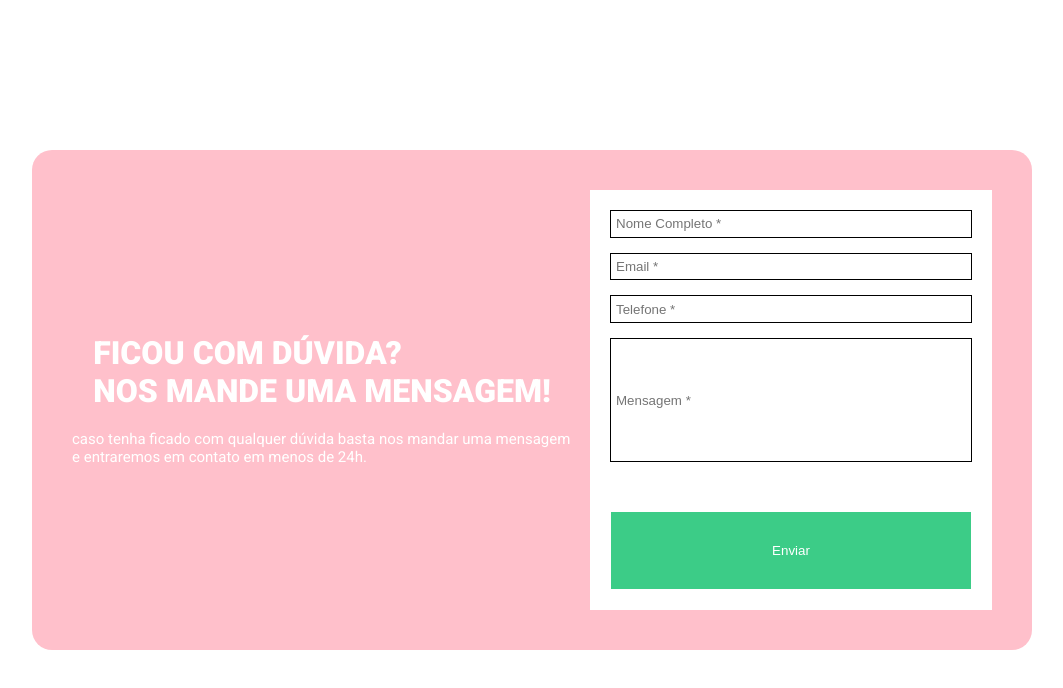
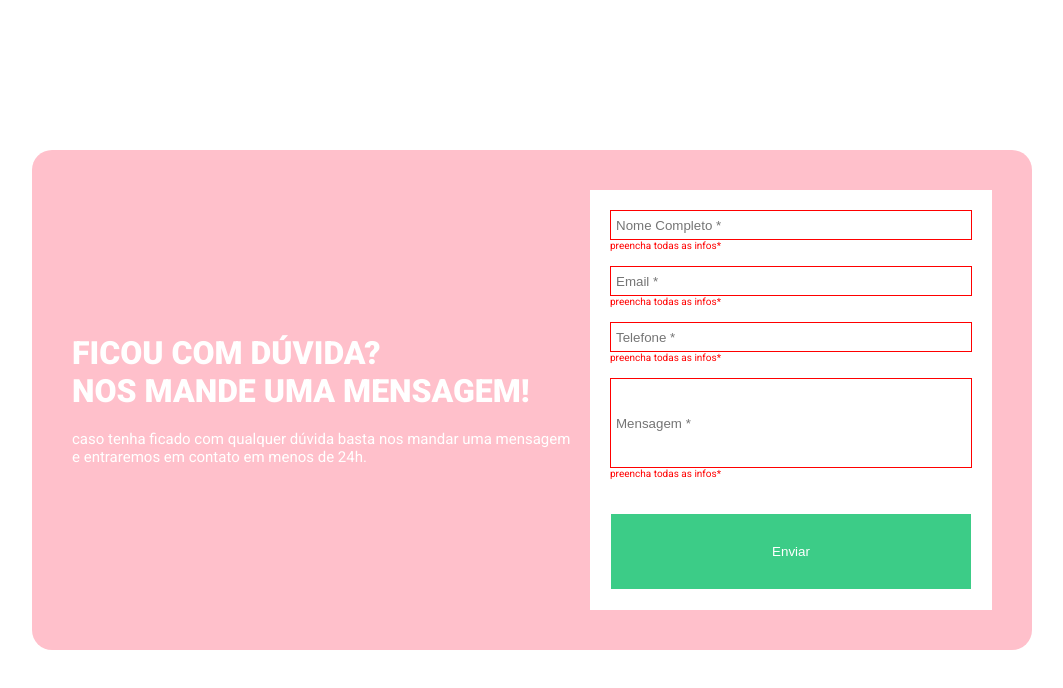
Before and after one commit to felipe-accioly/desafio-form, a plain HTML site: page src/index.html in a window 1280 px wide. Both pictures are taken after a click on the button "Enviar". Shown: the whole page, without its empty margins (108-1171 px from the left). Drawn offline with Linux system fonts and the light colour scheme.

Commit message:
Arrumandoo erro que mudava a cor de apenas um input:text por vez

```diff
--- a/src/css/style.css
+++ b/src/css/style.css
@@ -20,7 +20,6 @@ body{
 .container .informations{
     display: flex;
     flex-direction: column;
-    align-items: center;
     justify-content: center;
     max-width: 500px;
 }
@@ -45,11 +44,35 @@ body{
     padding: 20px;
 }
 
-.container .form .input{
+.container .form .nome{
     border: 1px solid black;
     background-color: #fff;
     height: 30px;
     padding: 5px;
+    width: 100%;
+}
+.container .form .email{
+    border: 1px solid black;
+    background-color: #fff;
+    height: 30px;
+    padding: 5px;
+    width: 100%;
+}
+.container .form .mensagem{
+    border: 1px solid black;
+    background-color: #fff;
+    height: 90px;
+    padding: 5px;
+    width: 100%;
+}
+
+
+.container .form .telefone{
+    border: 1px solid black;
+    background-color: #fff;
+    height: 30px;
+    padding: 5px;
+    width: 100%;
 }
 
 .container .form input[type="text"]:nth-of-type(4){
@@ -61,6 +84,15 @@ body{
     background-color: #fff;
     height: 30px;
     padding: 5px;
+    width: 100%;
+}
+
+.container .form .input-mensagem-error{
+    border: 1px solid red;
+    background-color: #fff;
+    height: 90px;
+    padding: 5px;
+    width: 100%;
 }
 
 
@@ -70,3 +102,26 @@ body{
     color: #fff;
     height: 90px;
 }
+
+
+.obrigatorio-1{
+    display: none;
+}
+
+.obrigatorio-2{
+    display: none;
+}
+
+.obrigatorio-3{
+    display: none;
+}
+
+.obrigatorio-4{
+    display: none;
+}
+
+.obrigatorio-aparece{
+    display: block;
+    color: red;
+    font-size: 10px;
+}
--- a/src/index.html
+++ b/src/index.html
@@ -23,14 +23,26 @@
         </div>
 
         <div class="form">
-            <input type="text" name="nome-completo" id="nome-completo" placeholder="Nome Completo *" class="input">
+            <div class="nome-formulario">
+                <input type="text" name="nome-completo" id="nome-completo" placeholder="Nome Completo *" class="input nome">
+                <p class="obrigatorio-1">preencha todas as infos*</p>
+            </div>
 
-            <input type="text" name="email" id="email" placeholder="Email *" class="input">
+            <div class="email-formulario">
+                <input type="text" name="email" id="email" placeholder="Email *" class="input email">
+                <p class="obrigatorio-2">preencha todas as infos*</p>
+            </div>
 
-            <input type="text" name="telefone" id="telefone" placeholder="Telefone *" class="input">
+            <div class="telefone-formulario">
+                <input type="text" name="telefone" id="telefone" placeholder="Telefone *" class="input telefone">
+                <p class="obrigatorio-3">preencha todas as infos*</p>
+            </div>
 
-            <input type="text" name="mensagem" id="mensagem" placeholder="Mensagem *" class="input">
-            <p>*campos obrigatórios</p>
+            <div class="mensagem-formulario">
+                <input type="text" name="mensagem" id="mensagem" placeholder="Mensagem *" class="input mensagem tam-mensagem">
+                <p class="obrigatorio-4">preencha todas as infos*</p>
+                <p>*campos obrigatórios</p>
+            </div>
 
             <button class="btn" id="btn" onclick="clicarBotao()">Enviar</button>
         </div>
--- a/src/index.js
+++ b/src/index.js
@@ -10,14 +10,67 @@ function clicarBotao() {
     let mensagem = inputMensagem[0].value;
 
     let botao = document.getElementById('btn');
-    botao.addEventListener("click", trocaCor);
-    let inputsVazios = document.querySelector('.input'); //LISTA!
+    let inputNomeVazio = document.querySelector('.nome');
+    let inputEmailVazio = document.querySelector('.email');
+    let inputTelefoneVazio = document.querySelector('.telefone');
+    let inputMensagemVazio = document.querySelector('.mensagem');
 
-    function trocaCor(){
-        if(nomeCompleto === '' || email === '' || telefone === '' || mensagem === ''){
+    let campoObrigatorio1 = document.querySelector('.obrigatorio-1');
+    let campoObrigatorio2 = document.querySelector('.obrigatorio-2');
+    let campoObrigatorio3 = document.querySelector('.obrigatorio-3');
+    let campoObrigatorio4 = document.querySelector('.obrigatorio-4');
 
-            inputsVazios.classList.remove("input")
-            inputsVazios.classList.add("input-error")
-        }
+    if(nomeCompleto === '' || email === '' || telefone === '' || mensagem === ''){
+        inputNomeVazio.classList.remove("nome");
+        inputNomeVazio.classList.add("input-error");
+
+        campoObrigatorio1.classList.remove("obrigatorio-1")
+        campoObrigatorio1.classList.add("obrigatorio-aparece")
+
+
+        inputEmailVazio.classList.remove("email");
+        inputEmailVazio.classList.add("input-error");
+
+        campoObrigatorio2.classList.remove("obrigatorio-2")
+        campoObrigatorio2.classList.add("obrigatorio-aparece")
+
+
+        inputTelefoneVazio.classList.remove("telefone");
+        inputTelefoneVazio.classList.add("input-error");
+
+        campoObrigatorio3.classList.remove("obrigatorio-3")
+        campoObrigatorio3.classList.add("obrigatorio-aparece")
+
+
+
+        inputMensagemVazio.classList.remove("mensagem");
+        inputMensagemVazio.classList.add("input-mensagem-error");
+
+        campoObrigatorio4.classList.remove("obrigatorio-4")
+        campoObrigatorio4.classList.add("obrigatorio-aparece")
+
+
+    }else{
+        console.log(nomeCompleto)
+        console.log(email)
+        console.log(telefone)
+        console.log(mensagem)
     }
+
+    // botao.addEventListener("click", trocaCor);
+    // function trocaCor(){
+    //     if(nomeCompleto === '' || email === '' || telefone === '' || mensagem === ''){
+
+    //         inputsVazios.classList.remove("input");
+    //         inputsVazios.classList.add("input-error");
+
+    //         campoObrigatorio.remove("obrigatorio");
+    //         campoObrigatorio.add("obrigatorio-aparece");
+    //     }else{
+    //         console.log(nomeCompleto)
+    //         console.log(email)
+    //         console.log(telefone)
+    //         console.log(mensagem)
+    //     }
+    // }
 }
```
